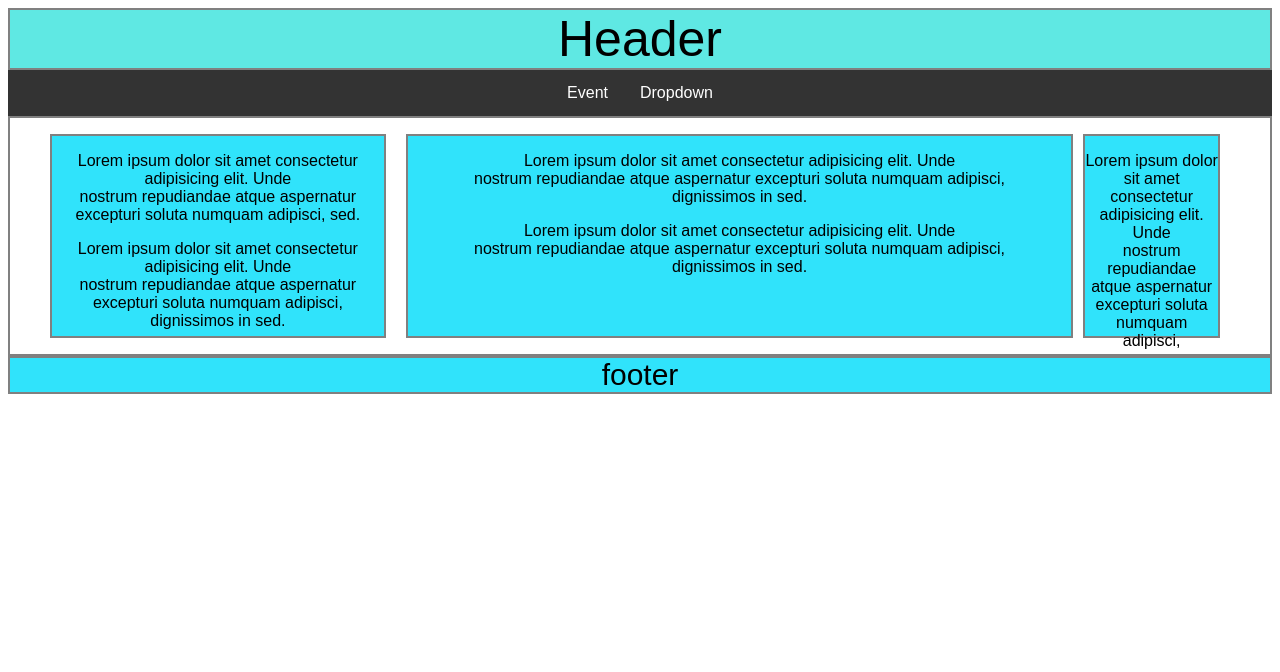
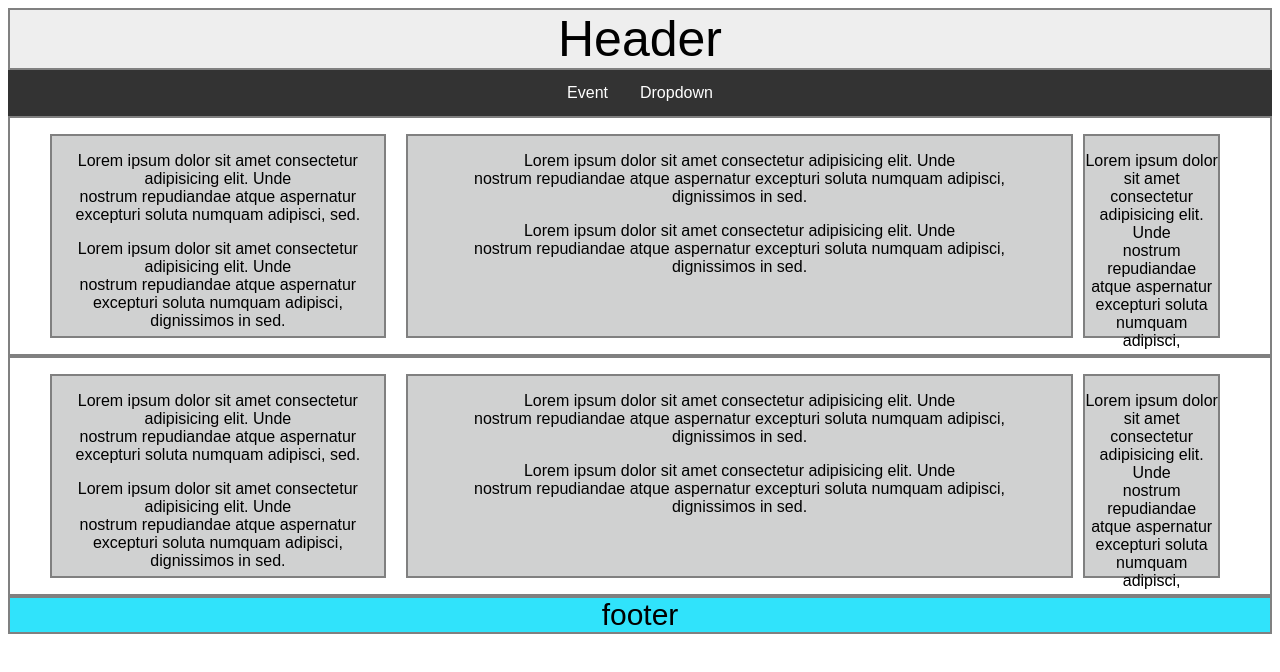
Before and after one commit to monika-ghimire/menu, a plain HTML site: page index.html in a window 1280 px wide. Drawn offline with Linux system fonts and the light colour scheme.

Commit message:
color changed

```diff
--- a/css/style.css
+++ b/css/style.css
@@ -1,6 +1,6 @@
 .header
 {
-  background: rgb(95, 232, 227);
+  background: rgb(238, 238, 238);
   border:2px solid gray;
   text-align: center;
   font-size:50px;
@@ -87,7 +87,7 @@ body {
 
   .contentHolder li
 {
-  background: rgb(48, 227, 251);
+  background: rgb(208, 209, 209);
 border:2px solid gray;
 text-align: center;
 list-style: none;
--- a/index.html
+++ b/index.html
@@ -21,12 +21,36 @@
               </button>
               <div class="dropdown-content">
                 <a href="./bugermenu.html">hambuger menu</a>
-                <a href="#">Scroll bar</a>
+                <a href="./scroll.html">Scroll bar</a>
               </div>
             </div>
 
         </div>
         <!-- here content -->
+        <div class="contentHolder">
+          <ul>
+            <li class="right"> <p>Lorem ipsum dolor sit amet consectetur adipisicing elit. Unde
+              <br>
+             nostrum repudiandae atque aspernatur excepturi soluta numquam adipisci,
+              sed.</p>
+             <p>Lorem ipsum dolor sit amet consectetur adipisicing elit. Unde
+              <br>
+             nostrum repudiandae atque aspernatur excepturi soluta numquam adipisci,
+             <br> dignissimos in sed.</p></li>
+            <li class="center"> <p>Lorem ipsum dolor sit amet consectetur adipisicing elit. Unde
+              <br>
+             nostrum repudiandae atque aspernatur excepturi soluta numquam adipisci,
+             <br> dignissimos in sed.</p>
+             <p>Lorem ipsum dolor sit amet consectetur adipisicing elit. Unde
+              <br>
+             nostrum repudiandae atque aspernatur excepturi soluta numquam adipisci,
+             <br> dignissimos in sed.</p></li>
+            <li class="left"> <p>Lorem ipsum dolor sit amet consectetur adipisicing elit. Unde
+              <br>
+             nostrum repudiandae atque aspernatur excepturi soluta numquam adipisci,
+             </p></li>
+          </ul>
+        </div>
         <div class="contentHolder">
           <ul>
             <li class="right"> <p>Lorem ipsum dolor sit amet consectetur adipisicing elit. Unde
```
